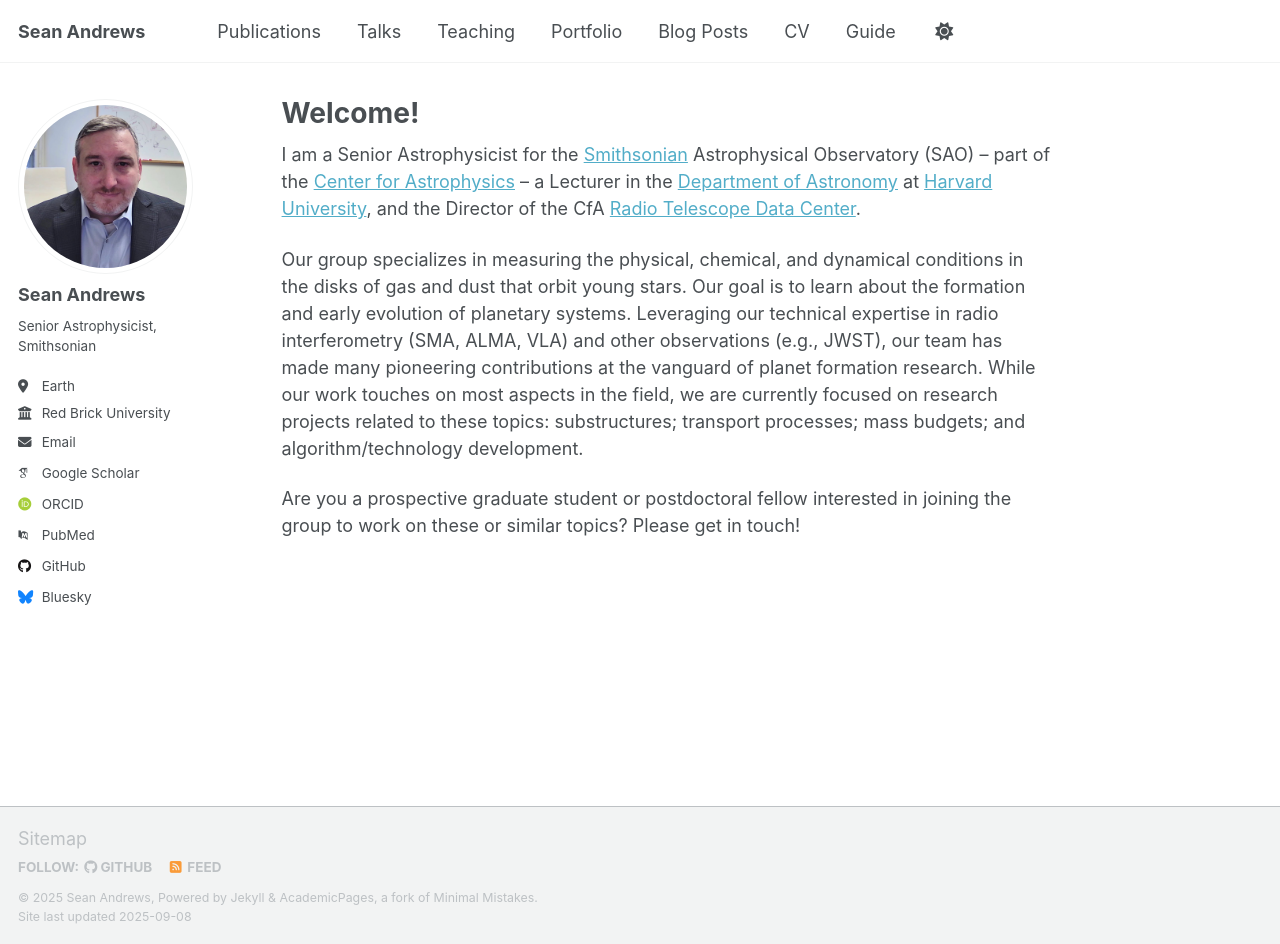
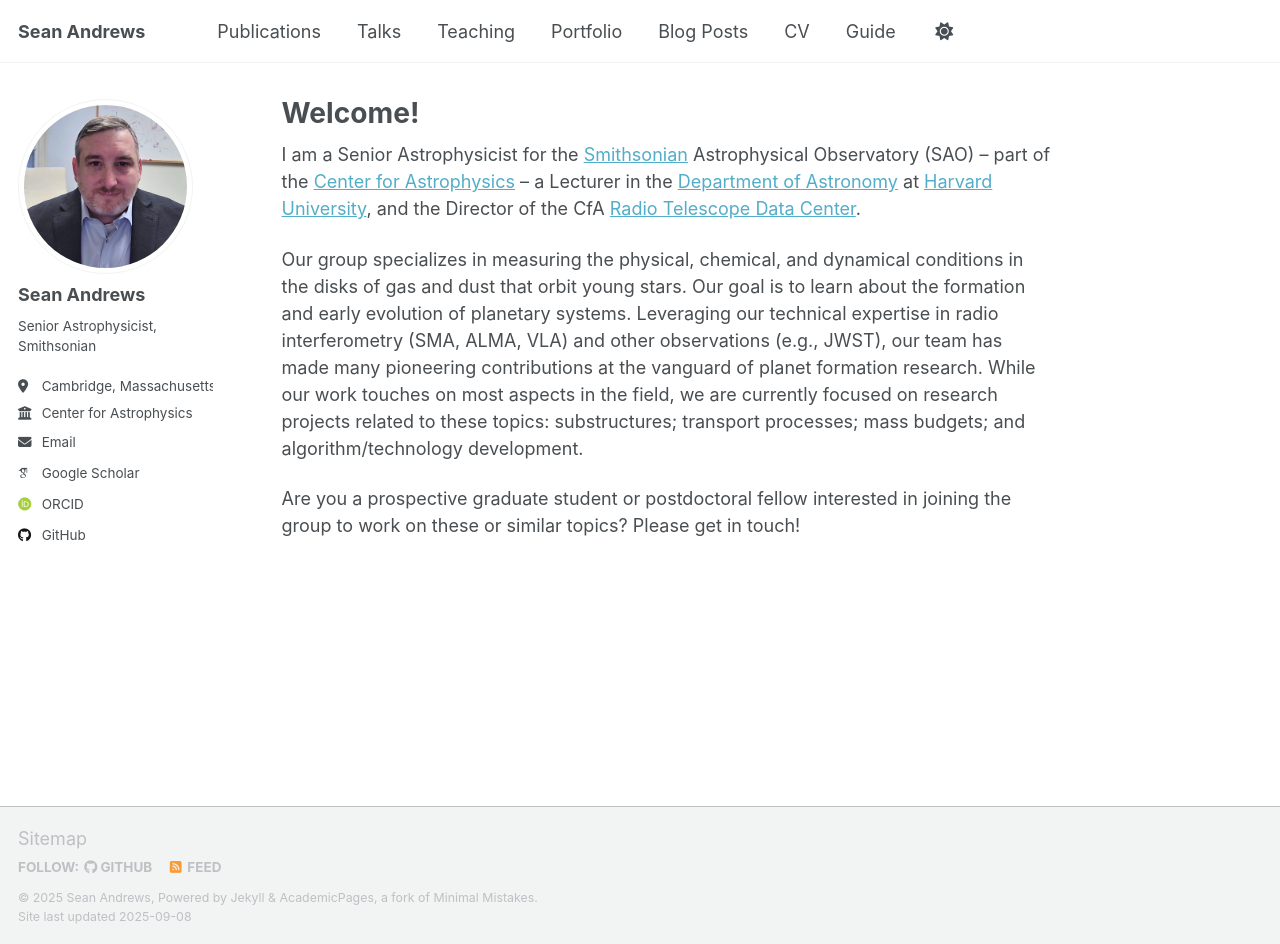
Before and after one commit to seanandrews/seanandrews.github.io, a Jekyll site: the page built from _pages/about.md, in a window 1280 px wide and 944 px high. Built offline with Jekyll 4.4.1, drawn with Linux system fonts in a browser that asks for light colours; some web fonts are replaced; a script that is not in the unit is left out.

Commit message:
Update _config.yml

```diff
--- a/_config.yml
+++ b/_config.yml
@@ -26,20 +26,20 @@ author:
   name             : "Sean Andrews"
   pronouns         : # example: "she/her"
   bio              : "Senior Astrophysicist, Smithsonian"
-  location         : "Earth"
-  employer         : "Red Brick University"
+  location         : "Cambridge, Massachusetts, USA"
+  employer         : "Center for Astrophysics"
   uri              : # URL
   email            : "sandrews@cfa.harvard.edu"
 
   # Academic websites
   academia         : # URL
   arxiv            : # URL - Update with the correct link to your profile
-  googlescholar    : "https://scholar.google.com/citations?user=PS_CX0AAAAAJ"
+  googlescholar    : "https://scholar.google.com/citations?user=dJm60ZoAAAAJ&hl"
   inspire-hep      : # URL
   impactstory      : # URL
-  orcid            : "http://orcid.org/yourorcidurl"
+  orcid            : "http://orcid.org/0000-0003-2253-2270"
   semantic         : # URL
-  pubmed           : "https://www.ncbi.nlm.nih.gov/pubmed/?term=john+snow"
+  pubmed           : # URL
   researchgate     : # URL
   scopus           : # URL
 
@@ -47,13 +47,13 @@ author:
   bitbucket        : # Username - Update with your username on the site
   codepen          : # Username
   dribbble         : # Username
-  github           : "academicpages"
+  github           : "seanandrews"
   kaggle           : # Username
   stackoverflow    : # User number or user number and name (i.e., use "1" or "1/jeff-atwood")
 
   # Social media
   artstation       : # Username
-  bluesky          : "bsky.app" # Replace this with you Bluesky username
+  bluesky          : # Replace this with you Bluesky username
   facebook         : # Username
   flickr           : # Username
   foursquare       : # Username
```
